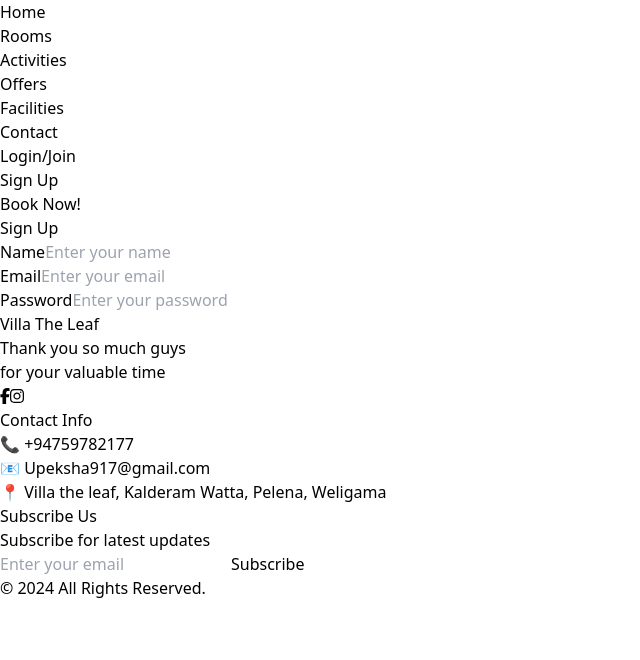
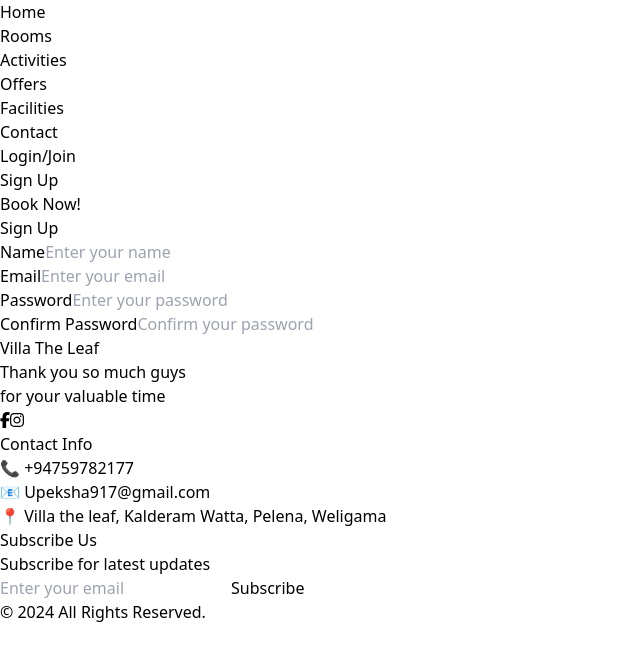
Before and after one commit to Sanduni4822/Hotel-Booking-System-New, a React (Vite) app: page /signup in a window 1280 px wide. Shown: the top 660 px of the page, without its empty margins (0-640 px from the left). Built offline with nearby package versions, Linux system fonts and the light colour scheme.

Commit message:
add confirm password part

```diff
--- a/src/pages/SignUpPage.jsx
+++ b/src/pages/SignUpPage.jsx
@@ -42,6 +42,19 @@ const SignUpPage = () => {
               placeholder="Enter your password"
             />
           </div>
+          <div className="mb-6">
+            <label htmlFor="confirmPassword" className="block text-gray-700 mb-2">Confirm Password</label>
+            <input
+              type="password"
+              id="confirmPassword"
+              name="confirmPassword"
+              //value={formData.confirmPassword}
+              //onChange={handleChange}
+              //className={`w-full p-2 border ${errors.confirmPassword ? 'border-red-500' : 'border-gray-300'} rounded`}
+              placeholder="Confirm your password"
+            />
+          </div>
+
 
 
         </form>
```
